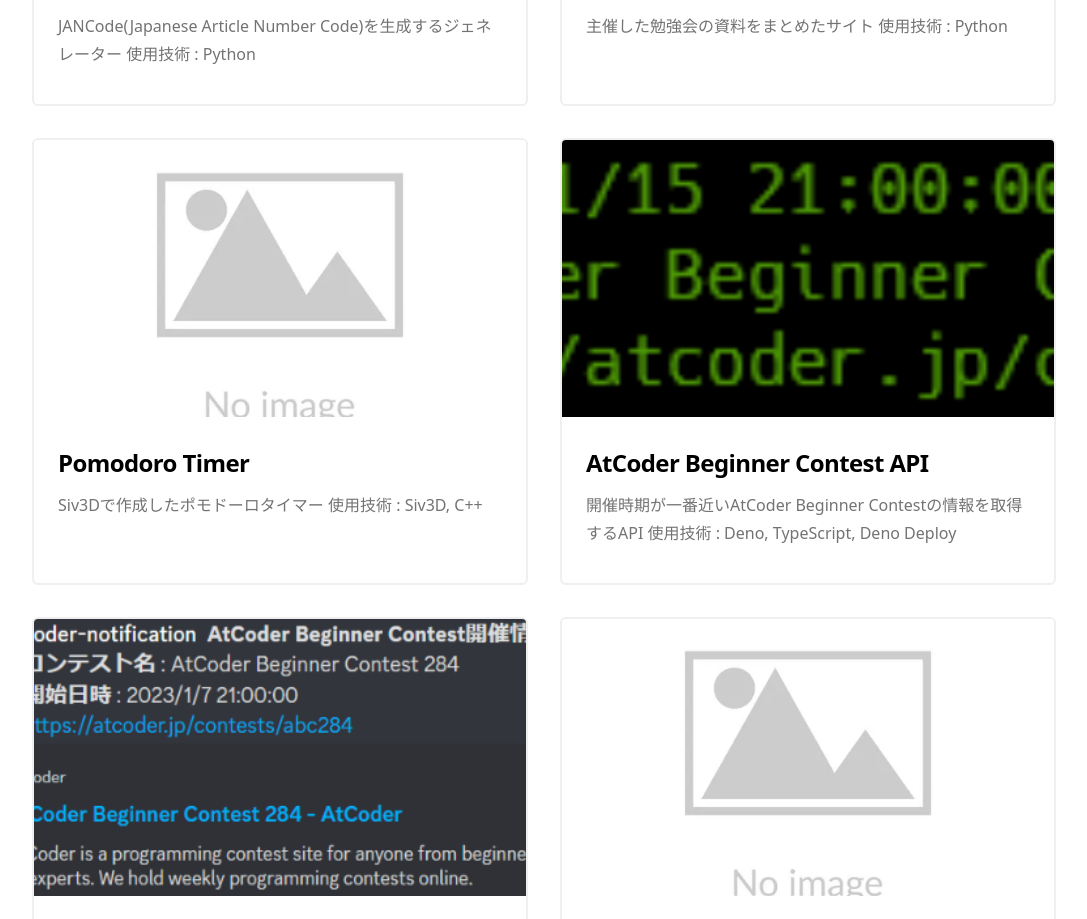
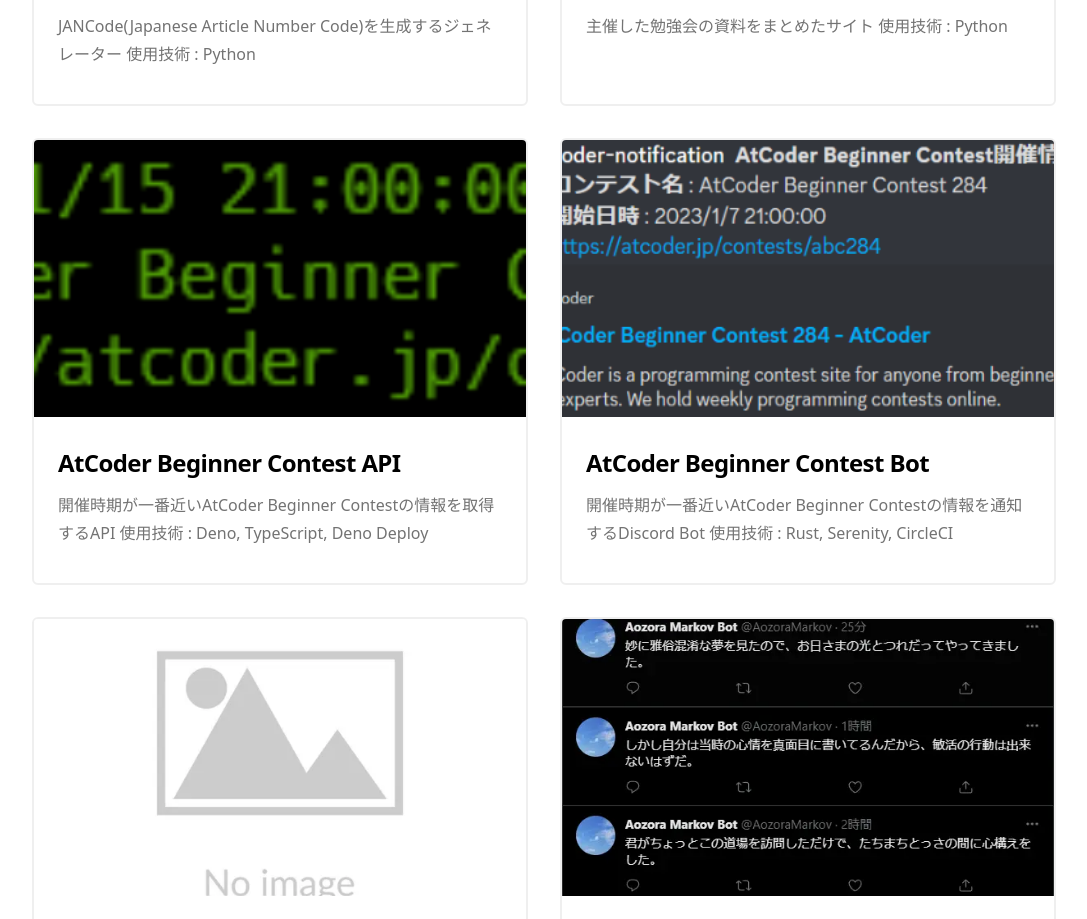
Before and after one commit to yashikota/blog, a Next.js app: page /projects in a window 1280 px wide. Shown: the part 1645-2564 px from the top of the page, without its empty margins (96-1183 px from the left). Built offline with nearby package versions, Linux system fonts and the light colour scheme.

Commit message:
del pomodoro timer

```diff
--- a/data/projectsData.ts
+++ b/data/projectsData.ts
@@ -42,13 +42,6 @@ const projectsData = [
     href: 'https://meetup.yashikota.com',
   },
   {
-    title: 'Pomodoro Timer',
-    description: `Siv3Dで作成したポモドーロタイマー
-    使用技術 : Siv3D, C++`,
-    imgSrc: '/static/images/no-image.jpg',
-    href: 'https://github.com/yashikota/pomodoro-timer',
-  },
-  {
     title: 'AtCoder Beginner Contest API',
     description: `開催時期が一番近いAtCoder Beginner Contestの情報を取得するAPI
     使用技術 : Deno, TypeScript, Deno Deploy`,
```
